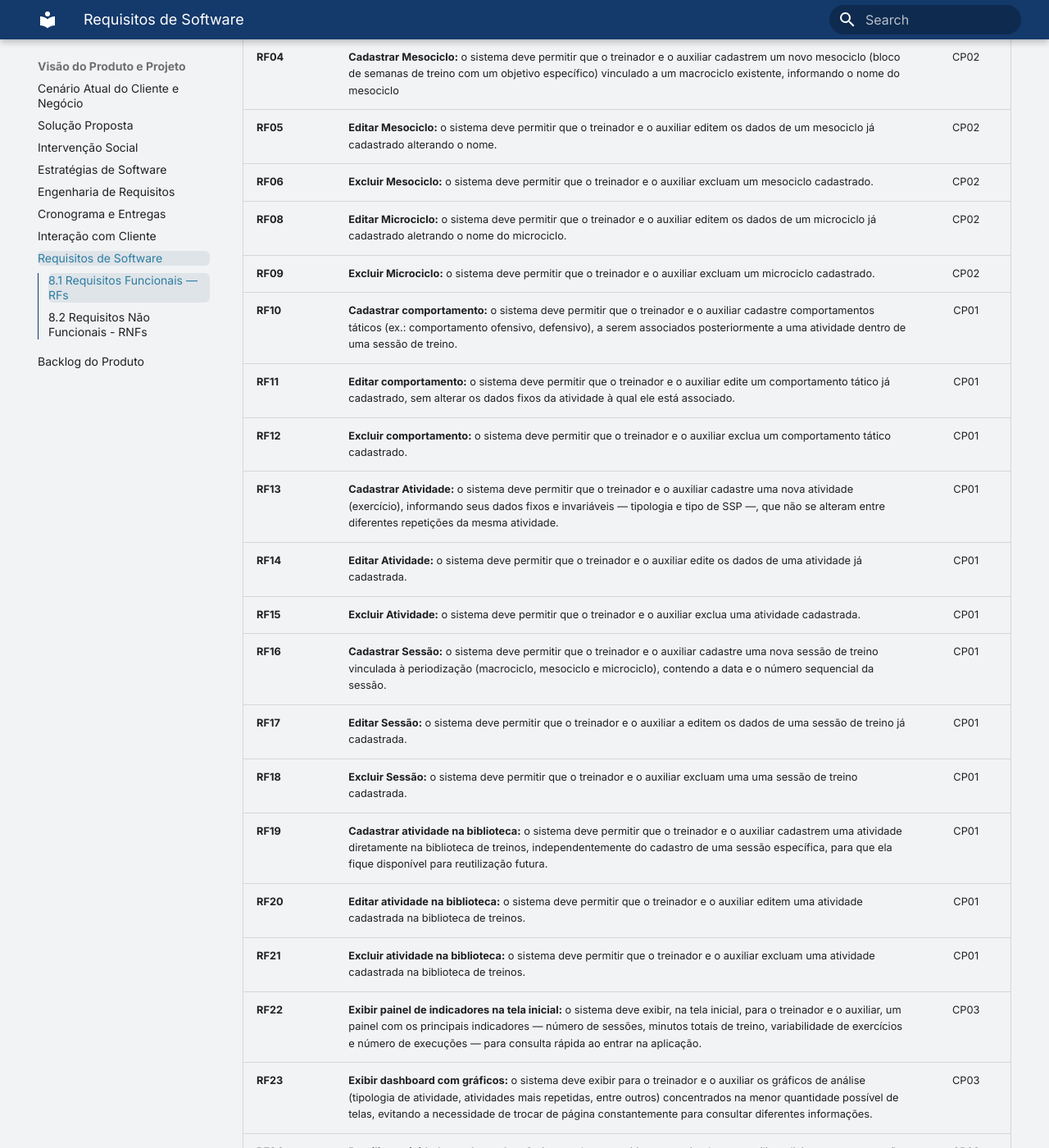
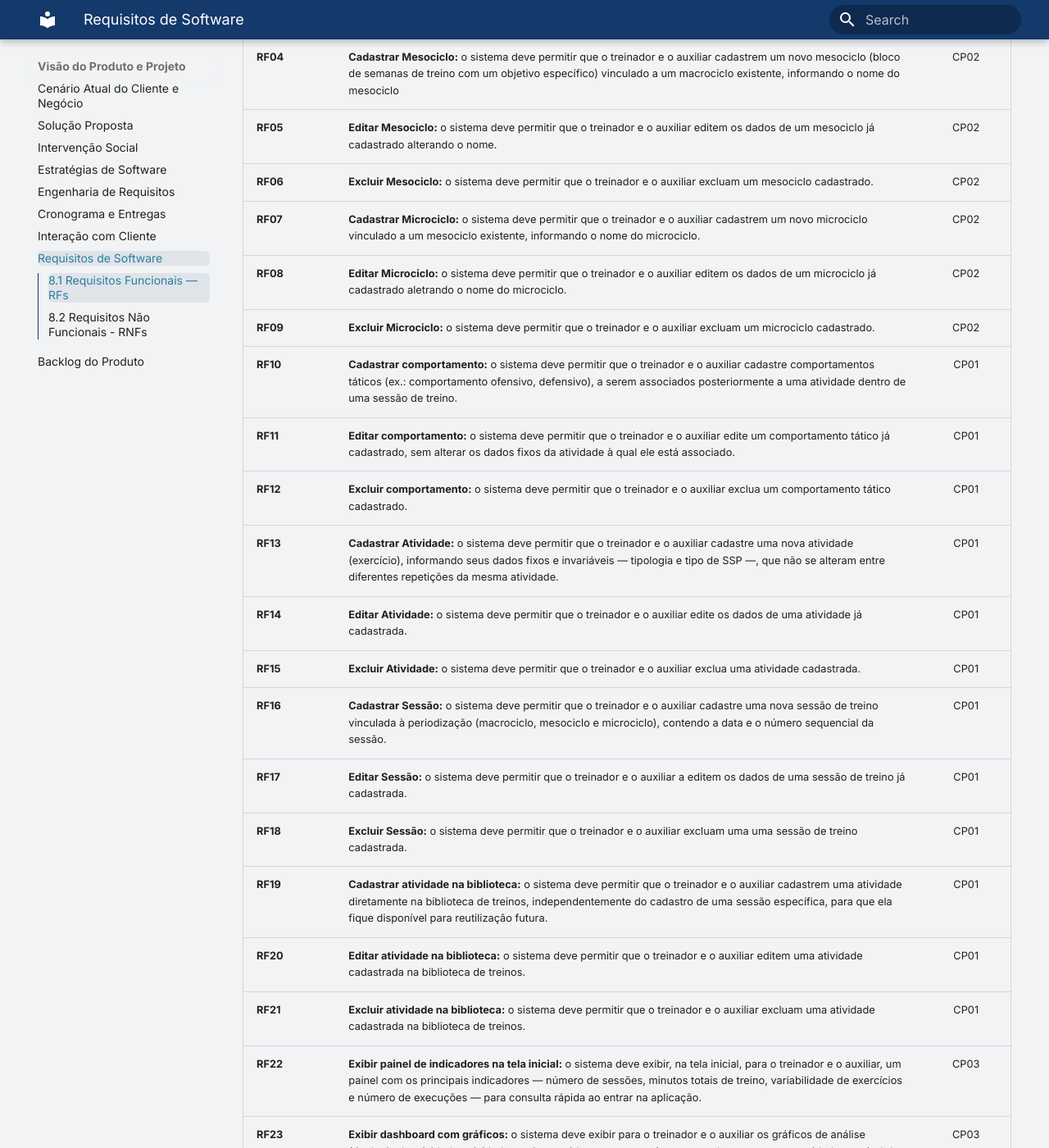
Before and after one commit to mdsreq-fga-unb/REQ-2026.2-T01-FutBoard, an MkDocs documentation site: the page built from docs/visao-produto/Requisitos-de-Software.md, in a window 1280 px wide and 1400 px high, scrolled down 903 px. Shown: the whole window at 82% size. Built offline with MkDocs 1.6.1 and Material for MkDocs 9.7.7, drawn with Linux system fonts in a browser that asks for light colours; some of the changed lines change nothing that is shown.

Commit message:
docs: adicionando o RF07 faltante e mudando as CP's dos requisitos 24,25

```diff
--- a/docs/visao-produto/Requisitos-de-Software.md
+++ b/docs/visao-produto/Requisitos-de-Software.md
@@ -20,6 +20,7 @@
 | **RF04** | **Cadastrar Mesociclo:** o sistema deve permitir que o treinador e o auxiliar cadastrem um novo mesociclo (bloco de semanas de treino com um objetivo específico) vinculado a um macrociclo existente, informando o nome do mesociclo                                                                                                                                                                                      | CP02 |
 | **RF05** | **Editar Mesociclo:**  o sistema deve permitir que o treinador e o auxiliar editem os dados de um mesociclo já cadastrado alterando o nome.                                                                                                                                                                                                                                                                                | CP02 |
 | **RF06** | **Excluir Mesociclo:** o sistema deve permitir que o treinador e o auxiliar excluam um mesociclo cadastrado.                                                                                                                                                                                                                                                                                                             | CP02 |
+| **RF07** | **Cadastrar Microciclo:** o sistema deve permitir que o treinador e o auxiliar cadastrem um novo microciclo vinculado a um mesociclo existente, informando o nome do microciclo.                                                                                                                                                                                                                                                             | CP02 |
 | **RF08** | **Editar Microciclo:** o sistema deve permitir que o treinador e o auxiliar editem os dados de um microciclo já cadastrado aletrando o nome do microciclo.                                                                                                                                                                                                                                                                 | CP02 |
 | **RF09** | **Excluir Microciclo:** o sistema deve permitir que o treinador e o auxiliar excluam um microciclo cadastrado.                                                                                                                                                                                                                                                                                                             | CP02 |
 | **RF10** | **Cadastrar comportamento:** o sistema deve permitir que o treinador e o auxiliar cadastre comportamentos táticos (ex.: comportamento ofensivo, defensivo), a serem associados posteriormente a uma atividade dentro de uma sessão de treino.                                                                                                                                                                                           | CP01 |
@@ -36,8 +37,8 @@
 | **RF21** | **Excluir atividade na biblioteca:** o sistema deve permitir que o treinador e o auxiliar excluam uma atividade cadastrada na biblioteca de treinos.                                                                                                                                                                                                                                                                       | CP01 |
 | **RF22** | **Exibir painel de indicadores na tela inicial:** o sistema deve exibir, na tela inicial, para o treinador e o auxiliar, um painel com os principais indicadores — número de sessões, minutos totais de treino, variabilidade de exercícios e número de execuções — para consulta rápida ao entrar na aplicação.                                                                                  | CP03 |
 | **RF23** | **Exibir dashboard com gráficos:** o sistema deve exibir para o treinador e o auxiliar os gráficos de análise (tipologia de atividade, atividades mais repetidas, entre outros) concentrados na menor quantidade possível de telas, evitando a necessidade de trocar de página constantemente para consultar diferentes informações.                                                     | CP03 |
-| **RF24** | **Reutilizar atividades cadastradas:** O sistema deve permitir que o treinador e o auxiliar adicionem a uma sessão de treino uma atividade já cadastrada na biblioteca, preenchendo automaticamente, no momento da seleção, os campos inerentes à atividade.                                                                                                                                                               | CP03 |
-| **RF25** | **Permitir a edição de atividades em sessões sem alterar cadastro-base:** O sistema deve permitir que o treinador e o auxiliar ajustem, em uma atividade incluída em uma sessão, os campos variáveis sem alterar o cadastro-base da atividade na biblioteca.                                                                                                                                                               | CP03 |
+| **RF24** | **Reutilizar atividades cadastradas:** O sistema deve permitir que o treinador e o auxiliar adicionem a uma sessão de treino uma atividade já cadastrada na biblioteca, preenchendo automaticamente, no momento da seleção, os campos inerentes à atividade.                                                                                                                                                               | CP01 |
+| **RF25** | **Permitir a edição de atividades em sessões sem alterar cadastro-base:** O sistema deve permitir que o treinador e o auxiliar ajustem, em uma atividade incluída em uma sessão, os campos variáveis sem alterar o cadastro-base da atividade na biblioteca.                                                                                                                                                               | CP01 |
 | **RF26** | **Filtrar informações dos gráficos:** O sistema deve permitir que o treinador e o auxiliar filtrem os dados por macrociclo, mesociclo, microciclo e sessão, atualizando, sem ação adicional do usuário, os gráficos da tela com os dados correspondentes ao filtro aplicado.                                                                                                                                               | CP03 |
 | **RF27** | **Gerar relatórios comparativos, entre diferentes periodizações esportivas:** O sistema deve permitir que o treinador e o auxiliar gerem relatórios comparativos entre ciclos do mesmo nível (microciclos, mesociclos ou macrociclos), apresentando, para cada ciclo,  indicadores como: número de sessões, total de minutos de treino, quantidade de exercícios distintos utilizados e número de execuções de exercícios. | CP04 |
 | **RF28** | **Interagir com os dados dos gráficos:** O sistema deve permitir que o treinador e o auxiliar alternem a visualização dos gráficos de tempo da atividade entre tempo absoluto (em minutos) e tempo relativo (em porcentagem do tempo total da sessão).                                                                                                                                                                     | CP03 |
```
